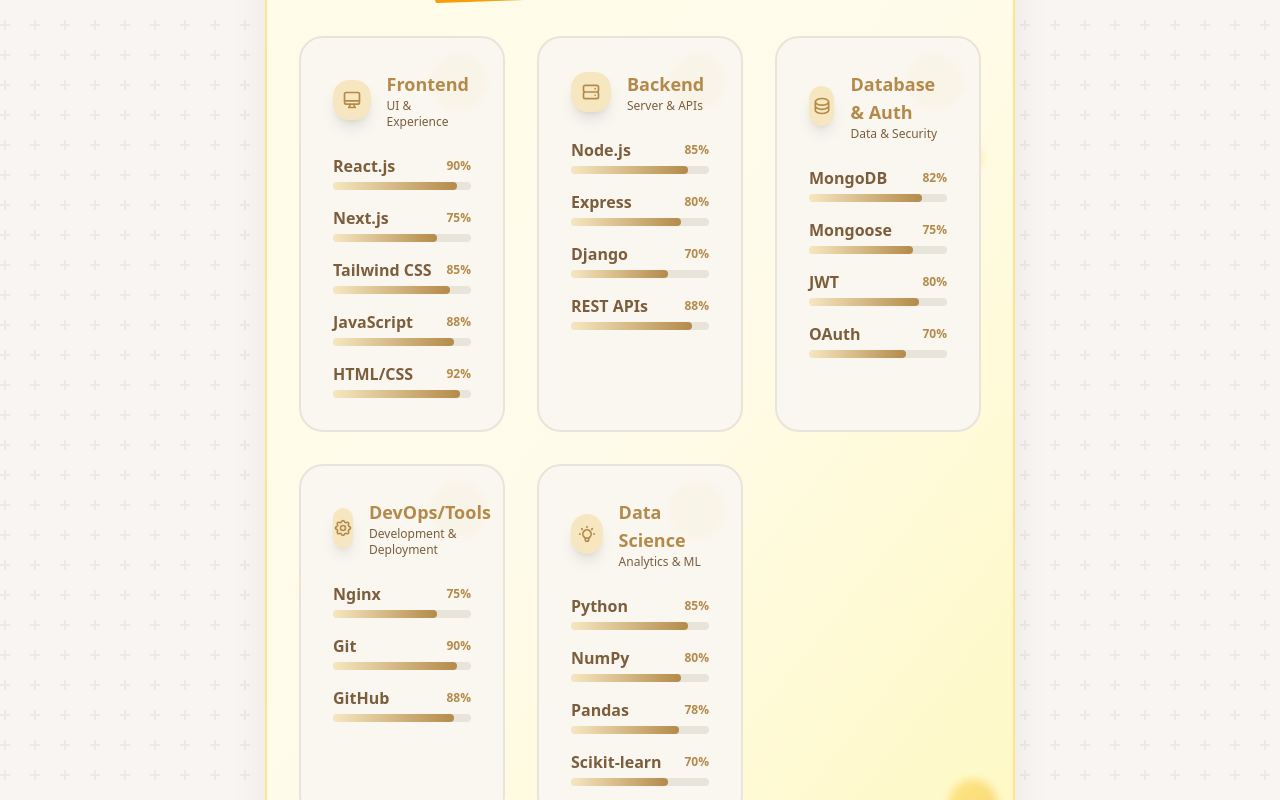
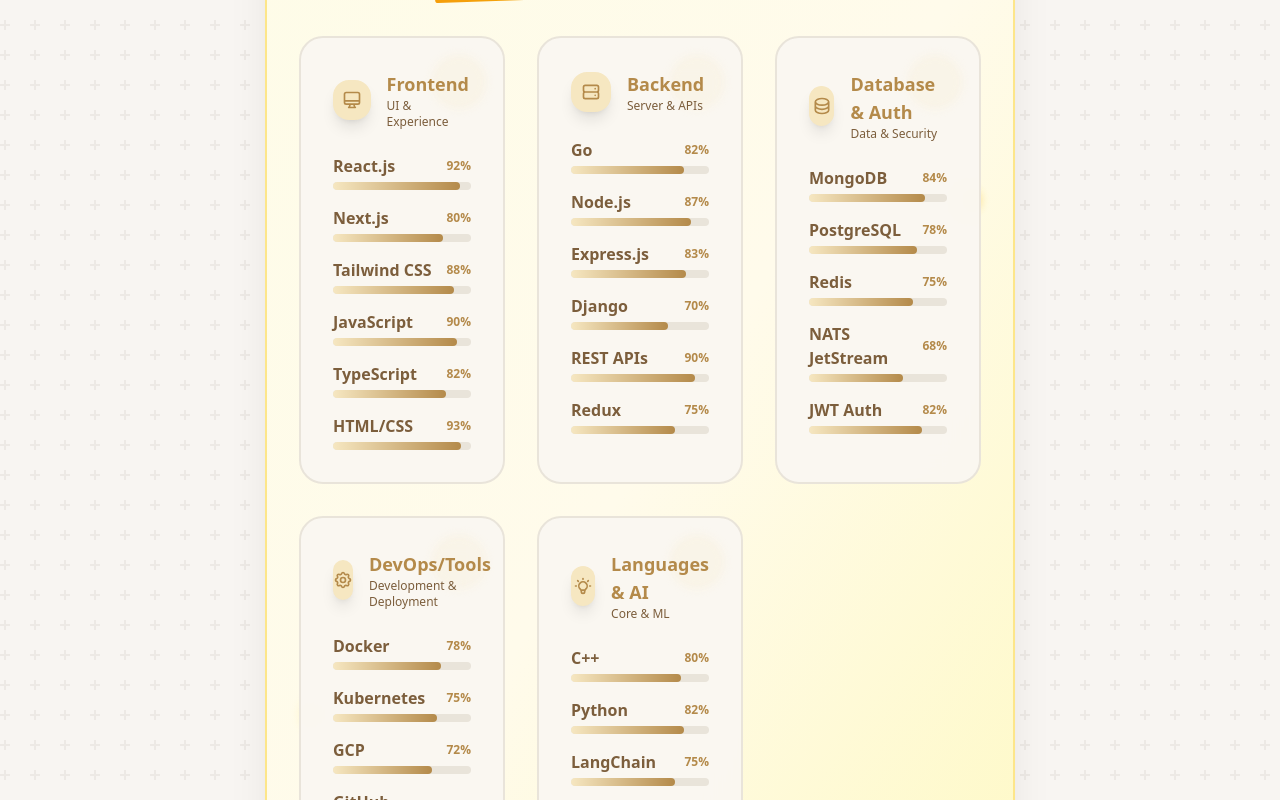
Before and after one commit to CodeXGautam/portfolio, a React (Create React App) app in the folder frontend/: page / in a window 1280 px wide. Shown: the part 1300-2100 px from the top of the page. Built offline with nearby package versions, Linux system fonts and the light colour scheme.

Commit message:
feat: add About and Projects pages and include resume file

```diff
--- a/frontend/src/pages/About.js
+++ b/frontend/src/pages/About.js
@@ -32,9 +32,8 @@
                 transition={{ duration: 0.8, delay: 0.2 }}
                 viewport={{ once: true }}
             >
-                Hi! I'm Himanshu Sharma, a full-stack developer passionate about building scalable, user-focused web apps.
-                I work primarily with the MERN stack and enjoy exploring AI integration using tools like LangChain.<br />
-                I'm always learning and experimenting with new technologies to build better solutions.
+                Hi! I'm Himanshu Sharma, a software engineer with 1+ year of internship experience across backend, full-stack, and cloud-native systems. I'm a final year undergrad at IIT Roorkee, proficient in Go, JavaScript/TypeScript, React.js, Node.js, and Kubernetes.<br />
+                I love building scalable systems and exploring AI integration using tools like LangChain.
             </motion.div>
 
             <motion.div
@@ -84,11 +83,12 @@
                         </div>
                         <div className="relative z-10 space-y-4">
                             {[
-                                { name: "React.js", level: 90 },
-                                { name: "Next.js", level: 75 },
-                                { name: "Tailwind CSS", level: 85 },
-                                { name: "JavaScript", level: 88 },
-                                { name: "HTML/CSS", level: 92 }
+                                { name: "React.js", level: 92 },
+                                { name: "Next.js", level: 80 },
+                                { name: "Tailwind CSS", level: 88 },
+                                { name: "JavaScript", level: 90 },
+                                { name: "TypeScript", level: 82 },
+                                { name: "HTML/CSS", level: 93 }
                             ].map((skill, index) => (
                                 <div key={skill.name} className="group/item">
                                     <div className="flex items-center justify-between mb-1">
@@ -130,10 +130,12 @@
                         </div>
                         <div className="relative z-10 space-y-4">
                             {[
-                                { name: "Node.js", level: 85 },
-                                { name: "Express", level: 80 },
+                                { name: "Go", level: 82 },
+                                { name: "Node.js", level: 87 },
+                                { name: "Express.js", level: 83 },
                                 { name: "Django", level: 70 },
-                                { name: "REST APIs", level: 88 }
+                                { name: "REST APIs", level: 90 },
+                                { name: "Redux", level: 75 }
                             ].map((skill, index) => (
                                 <div key={skill.name} className="group/item">
                                     <div className="flex items-center justify-between mb-1">
@@ -175,10 +177,11 @@
                         </div>
                         <div className="relative z-10 space-y-4">
                             {[
-                                { name: "MongoDB", level: 82 },
-                                { name: "Mongoose", level: 75 },
-                                { name: "JWT", level: 80 },
-                                { name: "OAuth", level: 70 }
+                                { name: "MongoDB", level: 84 },
+                                { name: "PostgreSQL", level: 78 },
+                                { name: "Redis", level: 75 },
+                                { name: "NATS JetStream", level: 68 },
+                                { name: "JWT Auth", level: 82 }
                             ].map((skill, index) => (
                                 <div key={skill.name} className="group/item">
                                     <div className="flex items-center justify-between mb-1">
@@ -220,9 +223,12 @@
                         </div>
                         <div className="relative z-10 space-y-4">
                             {[
-                                { name: "Nginx", level: 75 },
-                                { name: "Git", level: 90 },
-                                { name: "GitHub", level: 88 }
+                                { name: "Docker", level: 78 },
+                                { name: "Kubernetes", level: 75 },
+                                { name: "GCP", level: 72 },
+                                { name: "GitHub Actions", level: 78 },
+                                { name: "Nginx", level: 74 },
+                                { name: "Git", level: 92 }
                             ].map((skill, index) => (
                                 <div key={skill.name} className="group/item">
                                     <div className="flex items-center justify-between mb-1">
@@ -258,16 +264,16 @@
                                 <svg className="w-5 h-5 text-[#B48A4A] dark:text-dark-text-primary" fill="none" stroke="currentColor" viewBox="0 0 24 24"><path strokeLinecap="round" strokeLinejoin="round" strokeWidth={2} d="M9.663 17h4.673M12 3v1m6.364 1.636l-.707.707M21 12h-1M4 12H3m3.343-5.657l-.707-.707m2.828 9.9a5 5 0 117.072 0l-.548.547A3.374 3.374 0 0014 18.469V19a2 2 0 11-4 0v-.531c0-.895-.356-1.754-.988-2.386l-.548-.547z" /></svg>
                             </div>
                             <div>
-                                <h3 className="text-lg font-bold text-[#B48A4A] dark:text-dark-warm-light transition-all duration-500">Data Science</h3>
-                                <p className="text-xs text-[#7C5E3C] dark:text-dark-text-muted font-medium transition-all duration-500">Analytics & ML</p>
+                                <h3 className="text-lg font-bold text-[#B48A4A] dark:text-dark-warm-light transition-all duration-500">Languages & AI</h3>
+                                <p className="text-xs text-[#7C5E3C] dark:text-dark-text-muted font-medium transition-all duration-500">Core & ML</p>
                             </div>
                         </div>
                         <div className="relative z-10 space-y-4">
                             {[
-                                { name: "Python", level: 85 },
-                                { name: "NumPy", level: 80 },
-                                { name: "Pandas", level: 78 },
-                                { name: "Scikit-learn", level: 70 }
+                                { name: "C++", level: 80 },
+                                { name: "Python", level: 82 },
+                                { name: "LangChain", level: 75 },
+                                { name: "Leaflet.js", level: 70 }
                             ].map((skill, index) => (
                                 <div key={skill.name} className="group/item">
                                     <div className="flex items-center justify-between mb-1">
```
